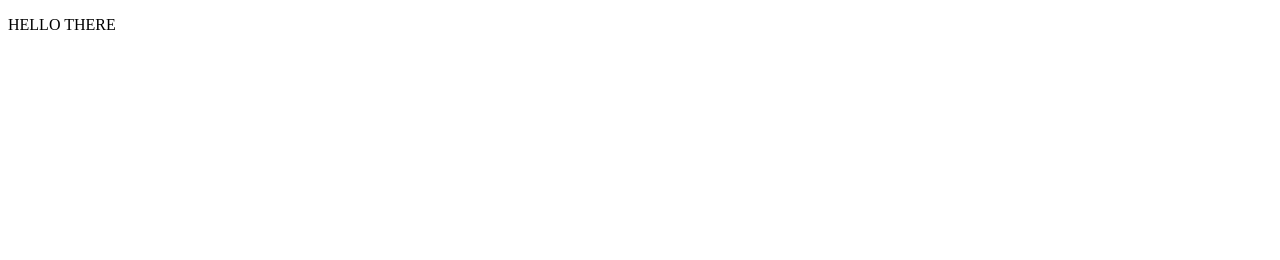
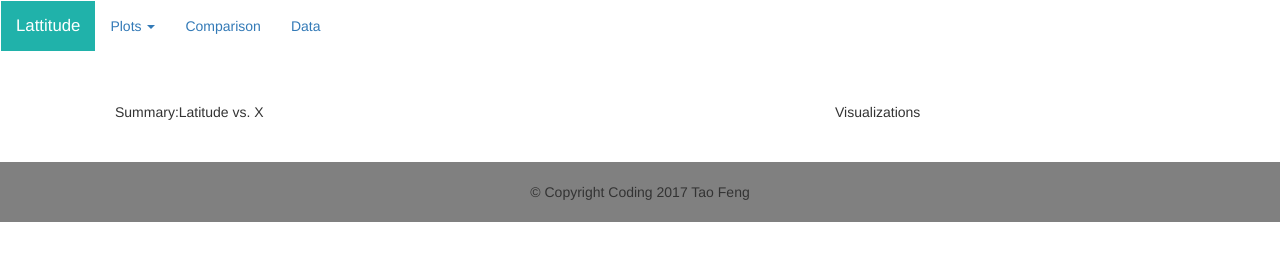
Before and after one commit to elrondfeng/elrondfeng.github.io, a plain HTML site: page index.html in a window 1280 px wide. Drawn offline with nearby package versions, Linux system fonts and the light colour scheme.

Commit message:
first push

```diff
--- a/index.html
+++ b/index.html
@@ -1,8 +1,54 @@
 <!DOCTYPE html>
 <head>
-  <title> Tao Feng </title>
+    <meta charset="UTF-8">
+    <title> Visualizaiton Dashboard </title>
+    <script src="//ajax.googleapis.com/ajax/libs/jquery/1.11.0/jquery.min.js"></script>
+    <script src="//netdna.bootstrapcdn.com/bootstrap/3.1.1/js/bootstrap.min.js"></script>
+    <link rel="stylesheet" href="https://maxcdn.bootstrapcdn.com/bootstrap/3.3.6/css/bootstrap.min.css">
+    <link rel="stylesheet" href="style.css">
 </head>
 <body>
-<p> HELLO THERE</p>
+
+<nav class="navbar">
+    <div class="container-fluid">
+        <div class="navbar-header">
+            <a class="navbar-brand" href="#">Lattitude</a>
+        </div>
+        <span class="whitespace"></span>
+        <ul class="nav navbar-nav">
+            <li class="dropdown">
+                <a class="dropdown-toggle" data-toggle="dropdown" href="#">Plots
+                    <span class="caret"></span></a>
+                <ul class="dropdown-menu">
+                    <li><a href="#">Max Temperature</a></li>
+                    <li><a href="#">Humidity</a></li>
+                    <li><a href="#">Cloudiness</a></li>
+                    <li><a href="#">Wind Speed</a></li>
+                </ul>
+            </li>
+            <li><a href="#">Comparison</a></li>
+            <li><a href="#">Data</a></li>
+        </ul>
+    </div>
+</nav>
+
+<div class="container">
+    <div class="row mainBody">
+        <div class="col-md-8">
+            <p>Summary:Latitude vs. X</p>
+        </div>
+        <div class="col-md-4">
+            <p>Visualizations</p>
+        </div>
+
+    </div>
+</div>
+
+<!--Copyright-->
+<div class="footer-copyright py-3 text-center">
+    © Copyright Coding 2017 Tao Feng
+</div>
+<!--/.Copyright-->
+
 </body>
 </html>
--- /dev/null
+++ b/style.css
@@ -0,0 +1,16 @@
+.navbar-brand{
+    background-color:lightseagreen;
+    color:white;
+    font-size: larger;
+}
+
+.mainBody{
+    margin:30px;
+}
+
+
+.footer-copyright{
+    background-color: gray;
+    padding-top:20px;
+    padding-bottom: 20px;
+}
```
Also changed, not shown: cloud.html (added, +10 -0 lines), humidity.html (added, +10 -0 lines), temperature.html (added, +10 -0 lines), wind.html (added, +10 -0 lines), pic/LatCloud.PNG (added), pic/LatHum.PNG (added), pic/LatTem.PNG (added), pic/LatWind.PNG (added), 1 other file.
